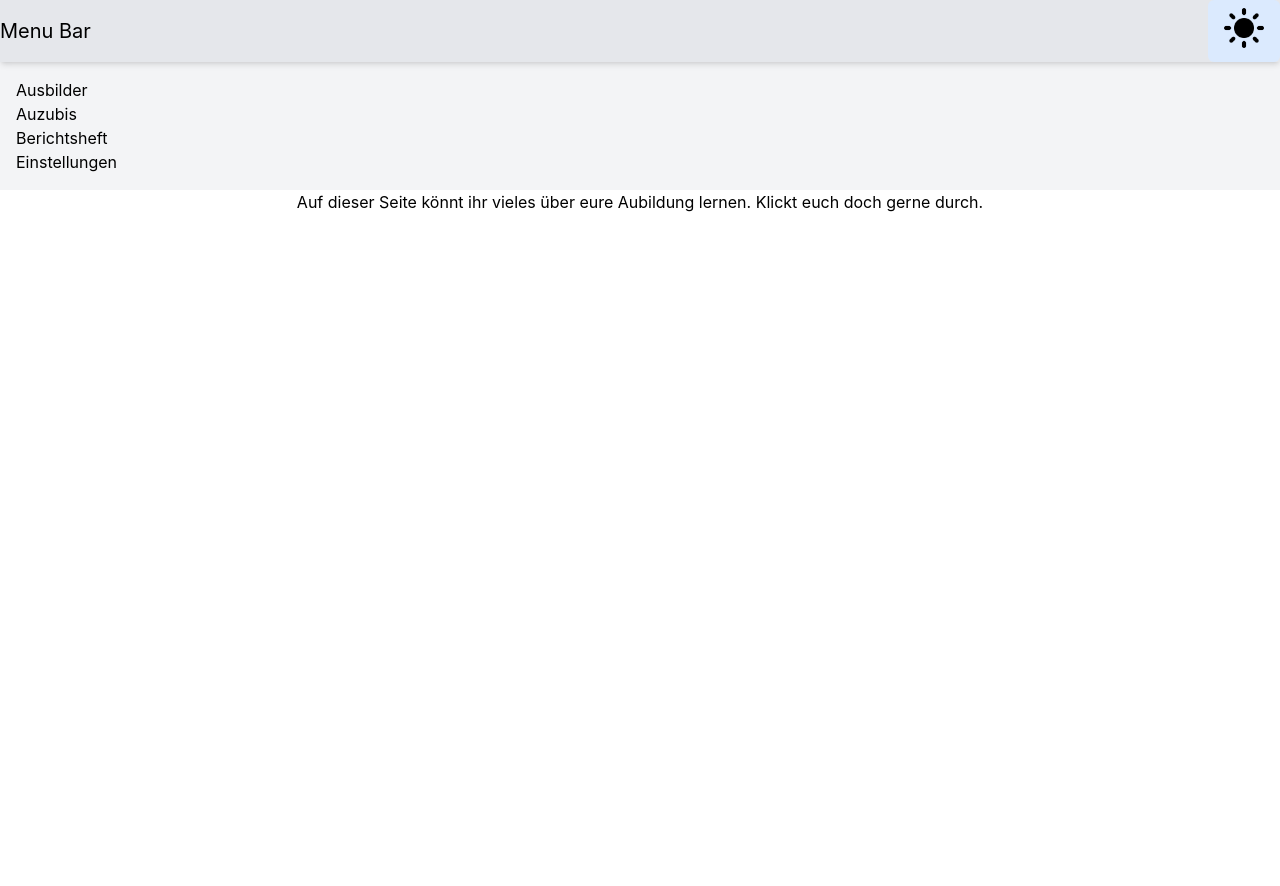
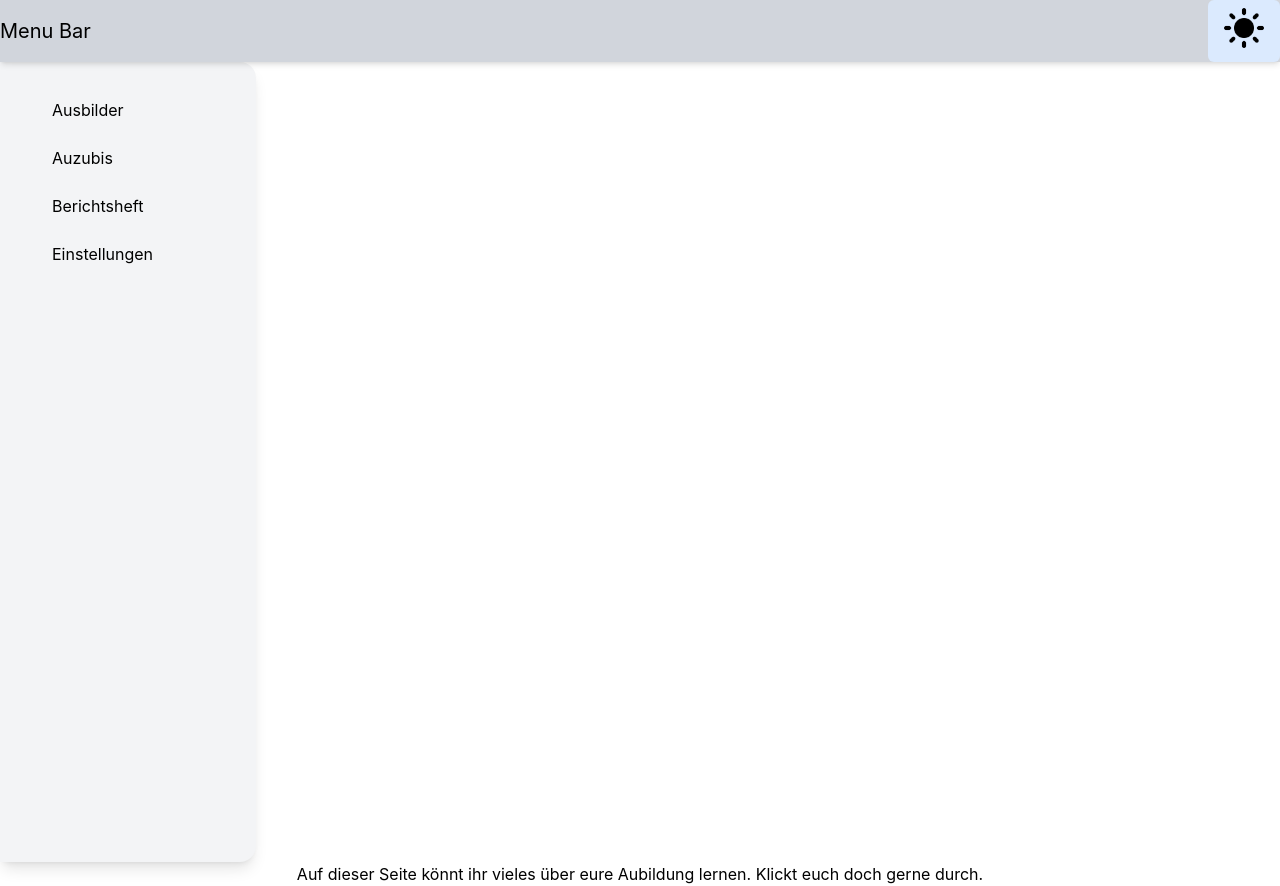
Before and after one commit to larissa2Go/first_Project, a website built with Vite: page index.html in a window 1280 px wide. Before the commit the page ends 800 px from the top, so only its background shows below. Built offline with nearby package versions, Linux system fonts and the light colour scheme.

Commit message:
sidebar in progress

```diff
--- a/index.html
+++ b/index.html
@@ -7,7 +7,7 @@
     <title>Projekt 1</title>
   </head>
   <body class="bg-white text-black dark:bg-black dark:text-white">
-      <header class="bg-gray-200 flex items-center shadow-md sticky top-0 z-50 text-black dark:text-white dark:bg-black">
+      <header class="bg-gray-300 flex items-center shadow-md sticky top-0 z-50 text-black dark:text-white dark:bg-zinc-950 ">
         <h1 class = "text-xl">Menu Bar</h1>
         <div class="bg-blue-100 text-white px-4 py-2 rounded-md w-fit ml-auto">
           <button class="w-10" id="theme-toggle">
@@ -15,16 +15,16 @@
           </button>
         </div>
       </header>
-    <aside class="flex flex-direction column px-4 bg-gray-100 p-4 hidden md:block hidden md:block">
-        <nav aria-label="Hauptnavigation">
-            <ul>
-                <li><a href="#">Ausbilder</a></li>
-                <li><a href="#">Auzubis</a></li>
-                <li><a href="#">Berichtsheft</a></li>
-                <li><a href="#">Einstellungen</a></li>
-            </ul>
-        </nav>
-    </aside>
+        <aside class="flex-col min-h-screen w-64 bg-gray-100 p-4 hidden md:block hidden md:block shadow-lg p-6 rounded-r-2xl dark:bg-zinc-950 ">
+            <nav aria-label="Hauptnavigation">
+                <ul class ="dark:bg-black px-3">
+                    <li class="flex items-center px-4 py-3 hover:ring-2 hover:ring-blue-200 rounded-lg"><a href="#">Ausbilder</a></li>
+                    <li class="flex items-center px-4 py-3 hover:ring-2 hover:ring-blue-200 rounded-lg"><a href="#">Auzubis</a></li>
+                    <li class="flex items-center px-4 py-3 hover:ring-2 hover:ring-blue-200 rounded-lg"><a href="#">Berichtsheft</a></li>
+                    <li class="flex items-center px-4 py-3 hover:ring-2 hover:ring-blue-200 rounded-lg border-r4"><a href="#">Einstellungen</a></li>
+                </ul>
+            </nav>
+        </aside>
 
     <main>
     <article class = "flex justify-center">Auf dieser Seite könnt ihr vieles über eure Aubildung lernen. Klickt euch doch gerne durch.</article>
```
